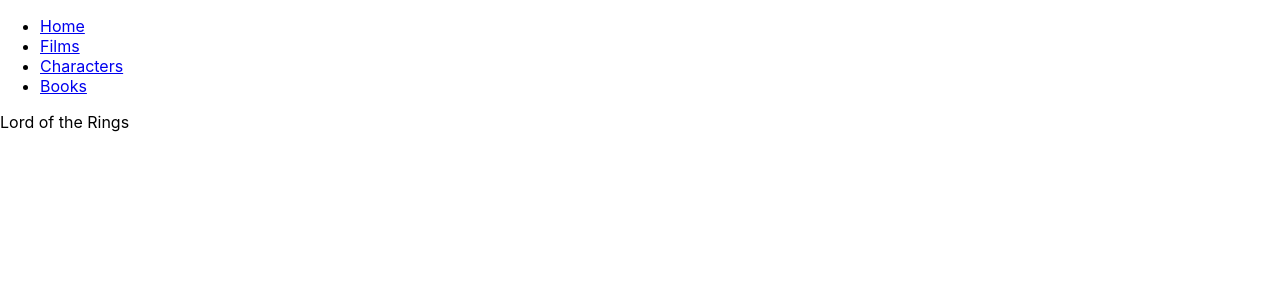
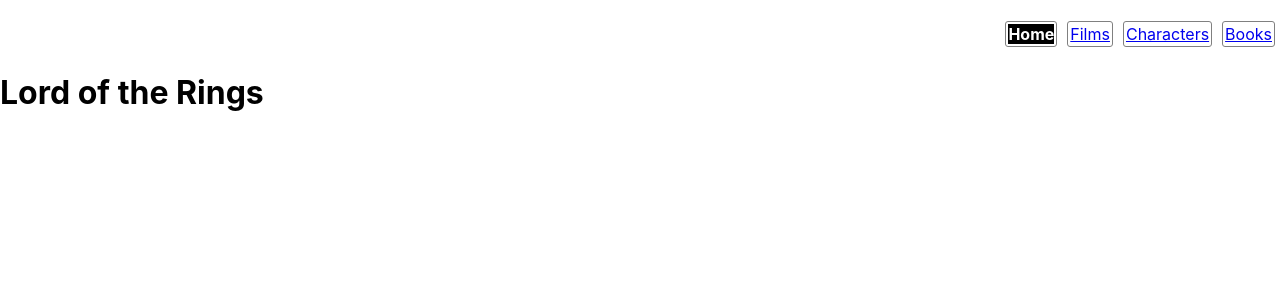
Before and after one commit to mary-martinez/half-baked-lotr, a React (Create React App) app: page / in a window 1280 px wide. Shown: the top 300 px of the page. Built offline with nearby package versions, Linux system fonts and the light colour scheme.

Commit message:
some styling

```diff
--- a/src/components/Films/FilmsComp.css
+++ b/src/components/Films/FilmsComp.css
@@ -1,3 +1,19 @@
 img {
   height: 300px;
 }
+
+.films-container {
+  display: flex;
+  flex-direction: row;
+  flex-wrap: wrap;
+  justify-content: center;
+}
+
+.film {
+
+  border: 1px black solid;
+  border-radius: 4px;
+  margin: 5px;
+  padding: 10px;
+  width: 250px;
+}
--- a/src/components/Films/FilmsComp.js
+++ b/src/components/Films/FilmsComp.js
@@ -4,7 +4,7 @@ export default function Films({ films }) {
   // console.log(films);
 
   return (
-    <div>
+    <div className='films-container'>
       {films.map((film) => (
         <div key={film.id} className='film'>
           <h3>{film.title}</h3>
--- /dev/null
+++ b/src/components/Header/Header.css
@@ -0,0 +1,27 @@
+.header {
+  text-decoration: none;
+}
+
+ul {
+  list-style: none;
+  display: flex;
+  flex-direction: row;
+  justify-content: flex-end;
+
+}
+
+li {
+  border: 1px gray solid;
+  border-radius: 3px;
+  margin: 5px;
+  padding: 2px;
+  text-decoration: none;
+  color: black;
+}
+
+.active {
+  font-weight: bold;
+  background-color: black;
+  color: white;
+  text-decoration: none;
+}
--- a/src/components/Header/Header.js
+++ b/src/components/Header/Header.js
@@ -1,5 +1,6 @@
 import React from 'react';
 import { NavLink } from 'react-router-dom';
+import './Header.css';
 
 export default function Header() {
   return (
--- a/src/views/Main/Main.js
+++ b/src/views/Main/Main.js
@@ -2,6 +2,10 @@ import React from 'react';
 
 export default function Main() {
   return (
-    <div>Lord of the Rings</div>
+    <div>
+      <h1>
+        Lord of the Rings
+      </h1>
+    </div>
   );
 }
```
